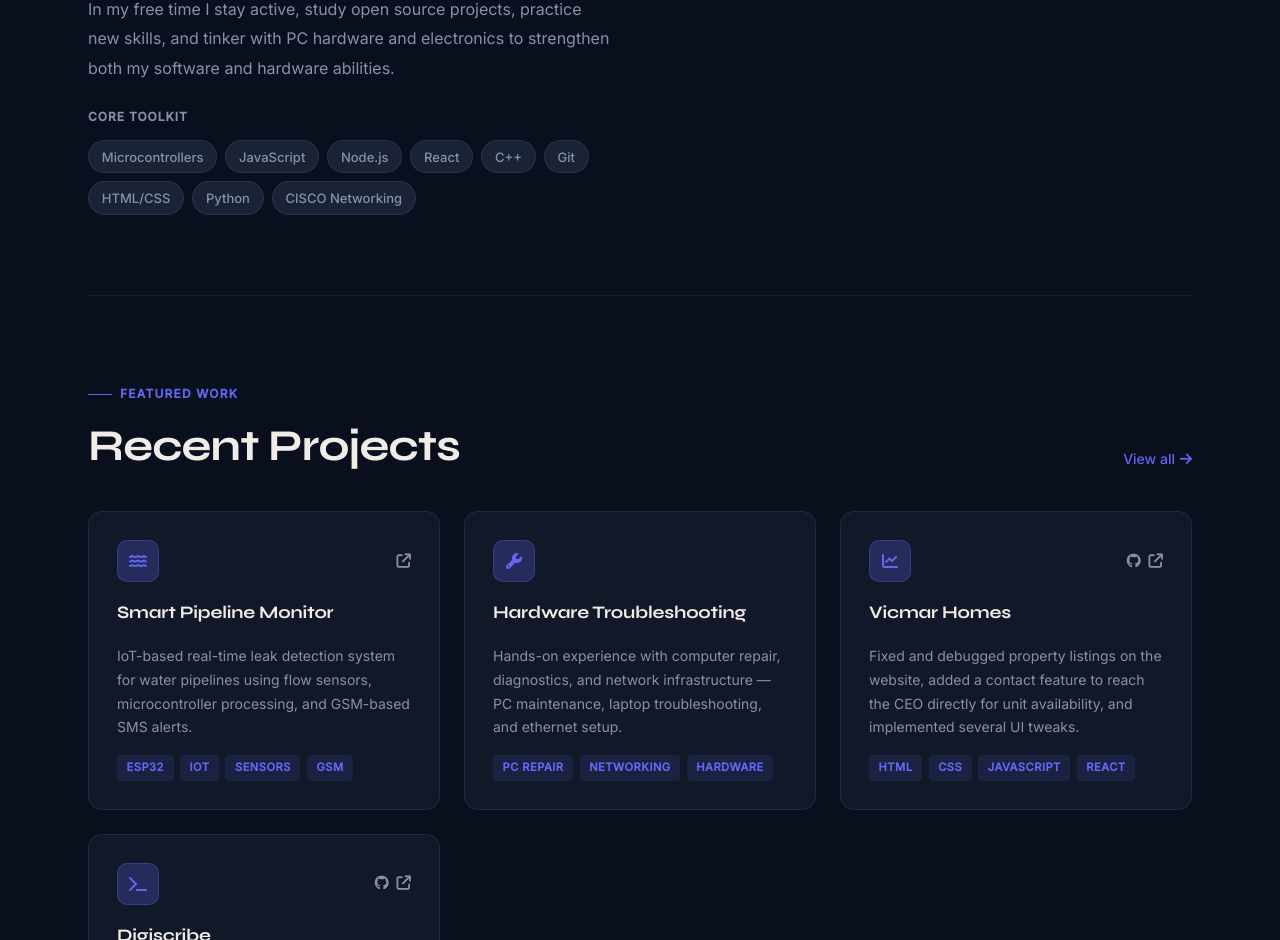
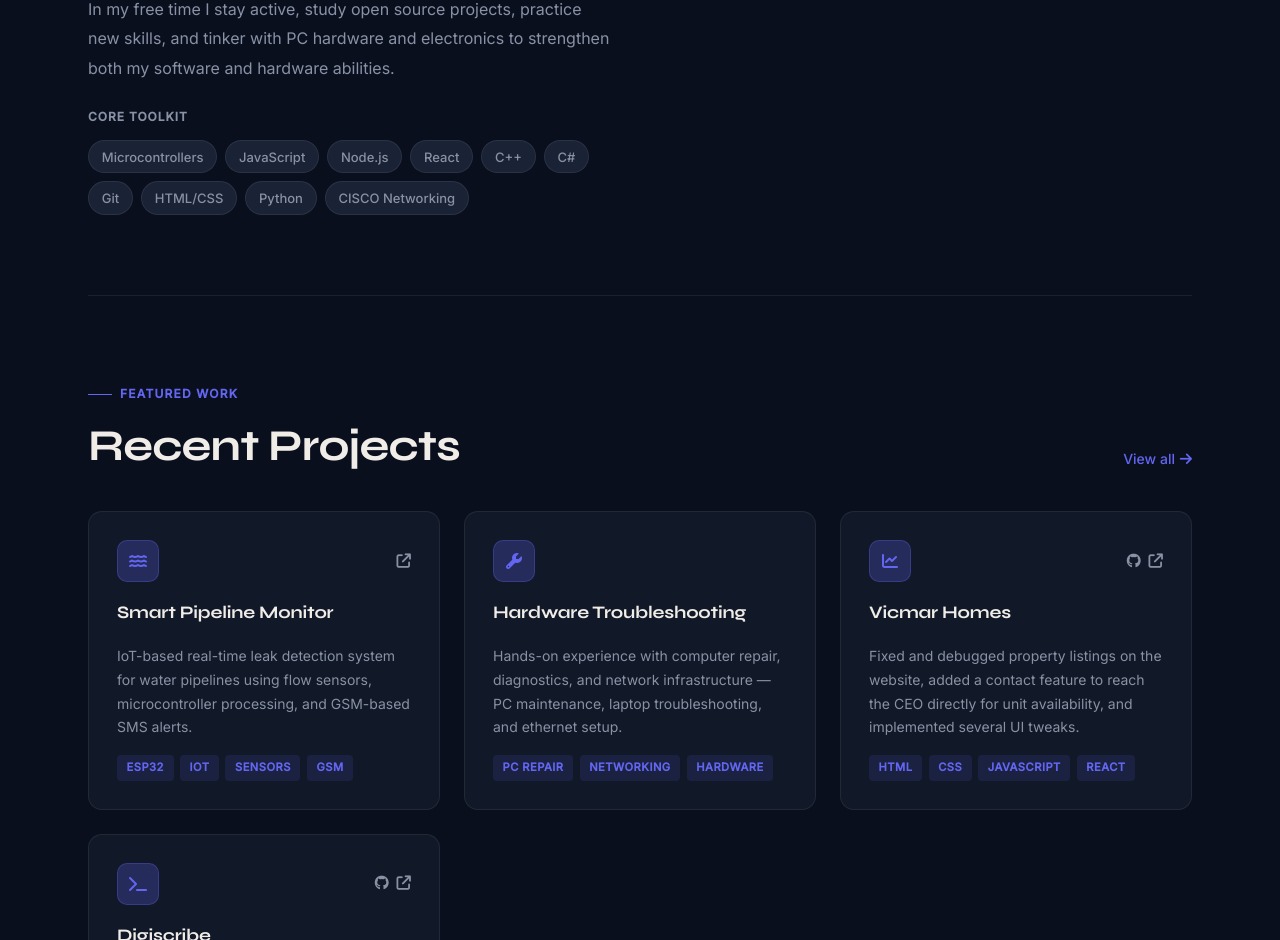
Before and after one commit to sndvl-git/Portfolio, a React (Vite) app: page / in a window 1280 px wide. Shown: the part 1535-2475 px from the top of the page. Built offline with nearby package versions, Linux system fonts and the light colour scheme.

Commit message:
Update portfolio content and layout

```diff
--- a/App.jsx
+++ b/App.jsx
@@ -68,9 +68,9 @@ export default function App() {
       </div>
 
       <header id="site-header">
+
         <div className="header-inner">
           <a href="#hero" className="logo">LS<span>.</span></a>
-
           <button
             className="nav-toggle"
             aria-label="Toggle navigation"
@@ -172,6 +172,7 @@ export default function App() {
                   <span className="chip">Node.js</span>
                   <span className="chip">React</span>
                   <span className="chip">C++</span>
+                  <span className="chip">C#</span>
                   <span className="chip">Git</span>
                   <span className="chip">HTML/CSS</span>
                   <span className="chip">Python</span>
```
